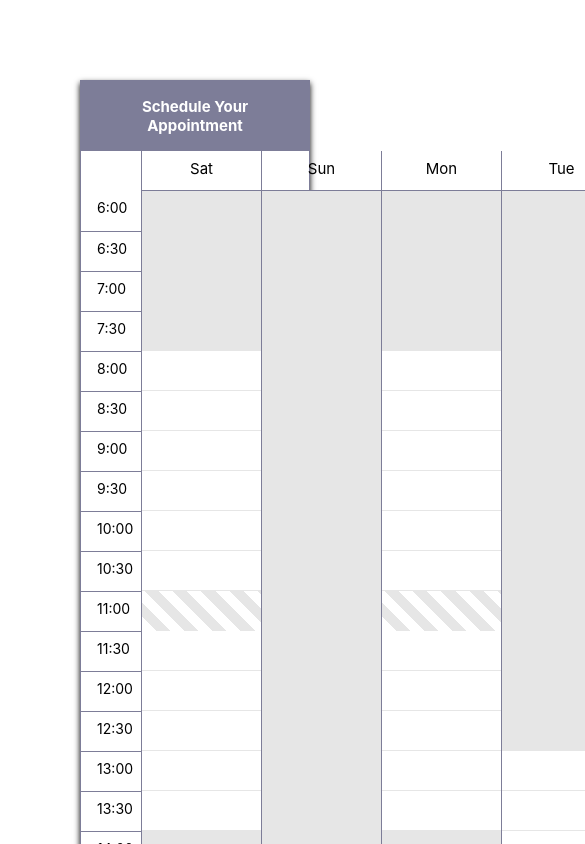
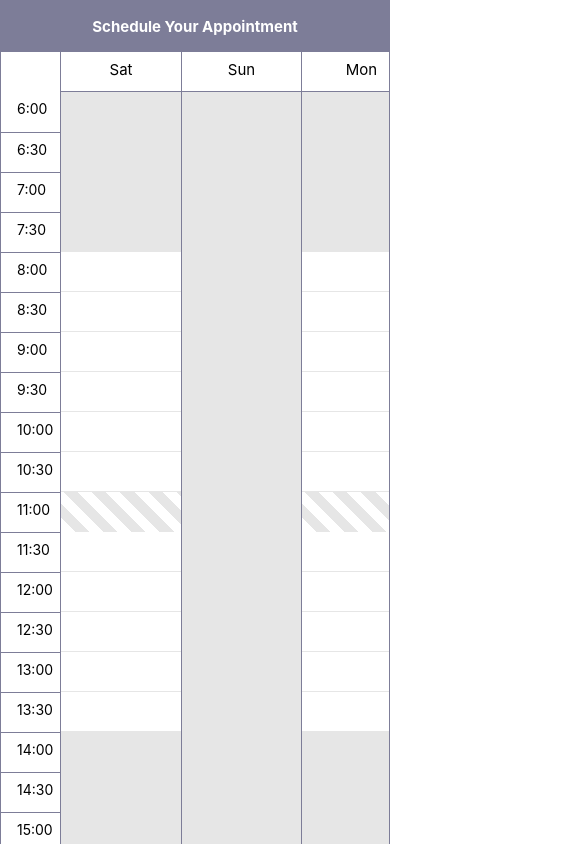
Before and after one commit to the-overengineer/ibcal, a React (Create React App) app: page / in a window 390 px wide. Shown: the top 844 px of the page, 585 px wide, since content can reach past the window. Built offline with nearby package versions, Linux system fonts and the light colour scheme.

Commit message:
Minor styling tweaks for mobile
* While not exactly mobile-first, make it usable on the phone

```diff
--- a/src/App.module.css
+++ b/src/App.module.css
@@ -1,10 +1,15 @@
 .App {
-  margin: 80px;
   display: flex;
   align-items: center;
   justify-content: center;
 }
 
+@media (min-width: 1200px) {
+  .App {
+    margin: 80px;
+  }
+}
+
 .Calendar {
   box-shadow: 0 3px 6px 0 rgba(0, 0, 0.1);
 }
--- a/src/App.tsx
+++ b/src/App.tsx
@@ -10,13 +10,11 @@
 
 const SHOW_DAYS: number = 7;
 
-interface IApp {}
-
 interface IAppState {
   schedules: IDaySchedule[];
 }
 
-export class App extends React.PureComponent<IApp, IAppState> {
+export class App extends React.PureComponent<{}, IAppState> {
   public state: IAppState = {
     schedules: [],
   }
--- a/src/components/Calendar/Calendar.module.css
+++ b/src/components/Calendar/Calendar.module.css
@@ -8,8 +8,8 @@
 
   display: flex;
   flex-direction: column;
-  /* Prefered width */
-  width: calc(7 * var(--dayWidth) + var(--hoursWidth));
+  /* Prefered width, extra 2px to account for borders */
+  width: calc(7 * var(--dayWidth) + var(--hoursWidth) + 2px);
   max-width: 100%;
   background-color: var(--backgroundColor);
   border: 1px solid var(--themePrimaryColor);
@@ -34,6 +34,7 @@
   width: var(--hoursWidth);
   display: flex;
   flex-direction: column;
+  border-right: 1px solid var(--themePrimaryColor);
 }
 
 .Days {
@@ -41,12 +42,17 @@
   display: flex;
   flex-direction: row;
   min-width: var(--dayWidth);
+  overflow: auto;
 }
 
 .Day {
   flex: 1 1;
   min-width: var(--dayWidth);
   border-left: 1px solid var(--themePrimaryColor);
+}
+
+.Day:first-child {
+  border-left: none;
 }
 
 .HourHeader,
```
